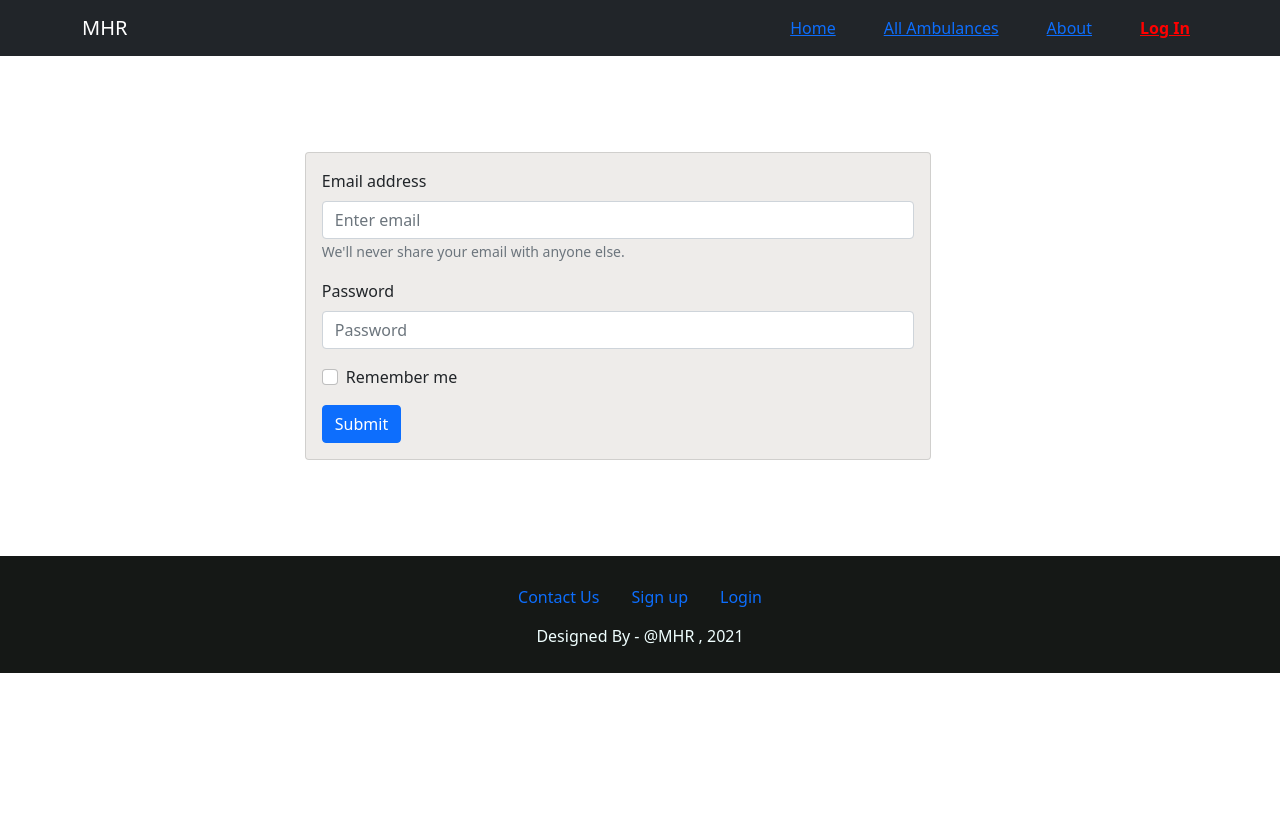
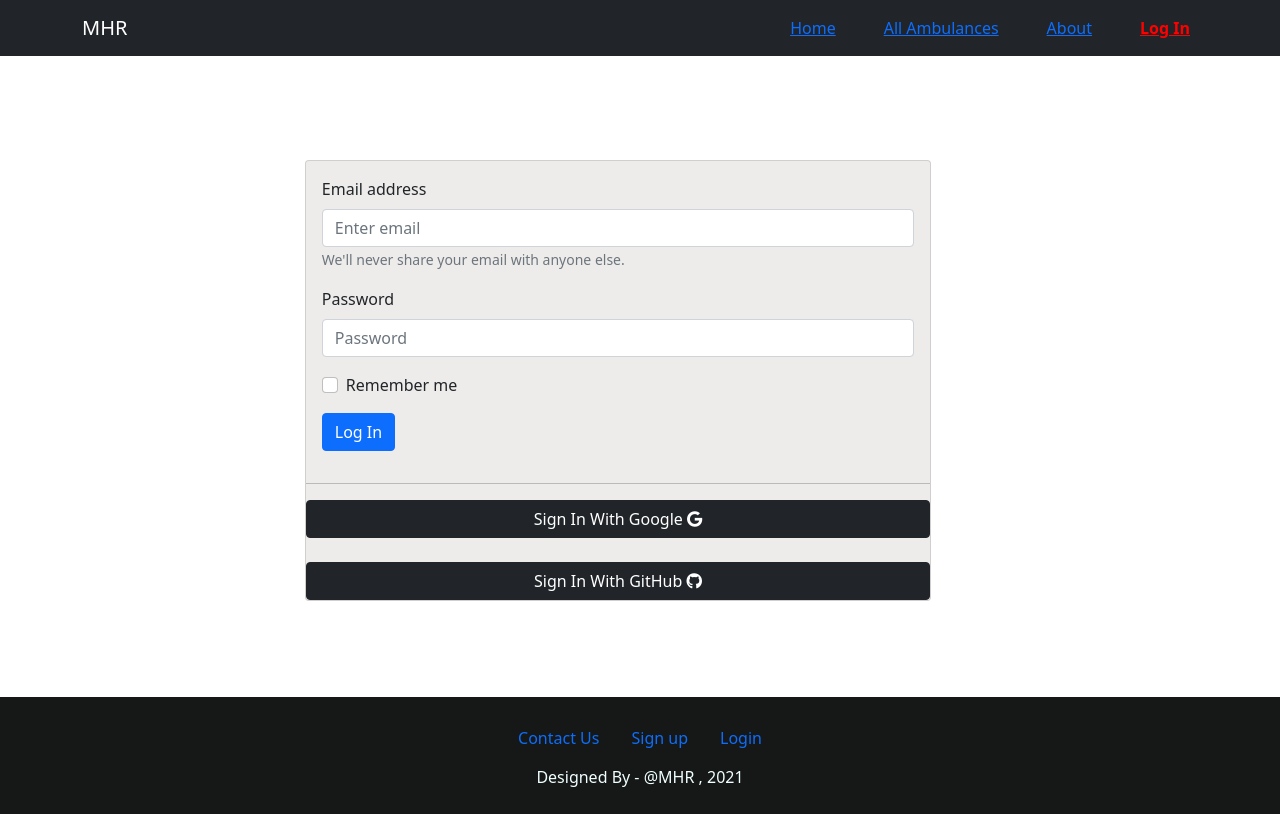
Before and after one commit to Rony002221/hire-ambulance, a React (Create React App) app: page /login in a window 1280 px wide. Built offline with nearby package versions, Linux system fonts and the light colour scheme; the HTML template or start-up script is replaced by a standard one.

Commit message:
working for sign up with google

```diff
--- a/package.json
+++ b/package.json
@@ -12,6 +12,7 @@
     "@testing-library/react": "^11.2.7",
     "@testing-library/user-event": "^12.8.3",
     "bootstrap": "^5.1.3",
+    "firebase": "^9.4.0",
     "react": "^17.0.2",
     "react-bootstrap": "^2.0.2",
     "react-dom": "^17.0.2",
--- a/src/App.js
+++ b/src/App.js
@@ -12,7 +12,10 @@ import About from './components/about/About';
 import Login from './components/login/Login';
 import Error from './components/404/_404';
 import Details from './components/details/Details';
+import initializeFireBase from './components/firebase/FireBaseInit';
 
+
+initializeFireBase();
 function App() {
   return (
     <div className="App">
--- /dev/null
+++ b/src/components/firebase/FireBaseConfig.js
@@ -0,0 +1,10 @@
+const firebaseConfig = {
+    apiKey: "AIzaSyBniKrb_DPL-W2fOwTGC2w9hUDB_CgDmlk",
+    authDomain: "ambulanceservice-357e1.firebaseapp.com",
+    projectId: "ambulanceservice-357e1",
+    storageBucket: "ambulanceservice-357e1.appspot.com",
+    messagingSenderId: "390741764063",
+    appId: "1:390741764063:web:f2ad32467128dc6070066a"
+  };
+
+  export default firebaseConfig;
--- /dev/null
+++ b/src/components/firebase/FireBaseInit.js
@@ -0,0 +1,9 @@
+import { initializeApp } from "firebase/app";
+import firebaseConfig from "./FireBaseConfig";
+
+const initializeFireBase = () =>{
+
+    initializeApp(firebaseConfig);
+}
+
+export default initializeFireBase;
--- a/src/components/login/Login.js
+++ b/src/components/login/Login.js
@@ -1,13 +1,52 @@
-import React from 'react';
+import React, { useState } from 'react';
 import { Form,Button, Card } from 'react-bootstrap';
 import Footer from '../footer/Footer';
+import { getAuth, signInWithPopup, GoogleAuthProvider } from "firebase/auth";
+import initializeFireBase from '../firebase/FireBaseInit';
+
+initializeFireBase();
+const provider = new GoogleAuthProvider();
 
 const Login = () => {
+
+
+  const auth = getAuth();
+  const [user, setUser] = useState({});
+
+
+
+  ////////////////////////////// Function for Google Sign Up/////////////////
+  const handleGoogleSignUp = ()=>{
+
+    signInWithPopup(auth, provider)
+    .then((result) => {
+
+        const {displayName, email, photoURL} = result.user;
+
+        const userInfo = {
+          name : displayName,
+          email : email,
+          photo : photoURL,
+        }
+
+        setUser(userInfo);
+
+
+    }).catch((error) => {
+
+    });
+
+  }
+
+
+
+
     return (
         <div>
 
             <div className="container p-5 m-5 ">
 
+            <h1> {user.name}</h1>
             <Card style={{ width: '60%', background : 'rgb(238, 236, 234)' }} className = "m-auto">
               <Card.Body><Form>
                   <Form.Group className="mb-3" controlId="formBasicEmail">
@@ -26,9 +65,15 @@ const Login = () => {
                     <Form.Check type="checkbox" label="Remember me" />
                   </Form.Group>
                   <Button variant="primary" type="submit">
-                    Submit
+                    Log In
                   </Button>
                 </Form></Card.Body>
+
+                <hr />
+                <Button variant="dark" onClick = {handleGoogleSignUp} >Sign In With Google <i class="fab fa-google"></i></Button>
+                <br />
+                <Button variant="dark">Sign In With GitHub <i class="fab fa-github"></i></Button>
+
             </Card>
 
 
```
Also changed, not shown: 1 other file (tests, documents, lock files or other folders).
